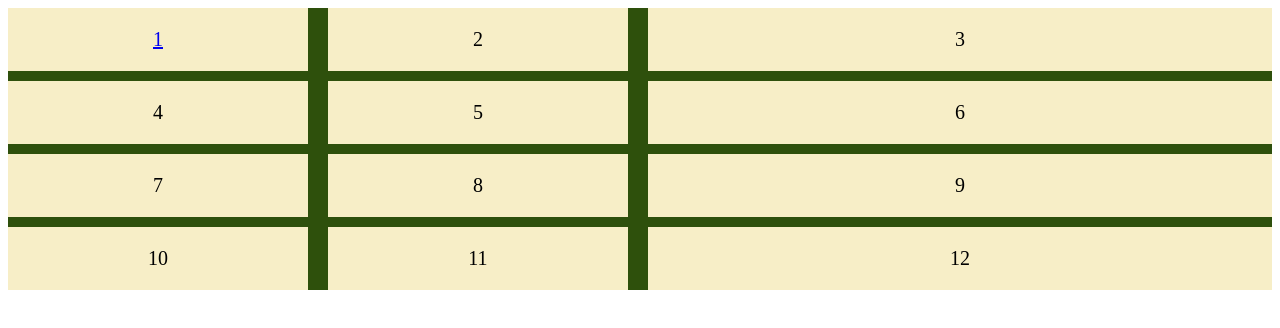
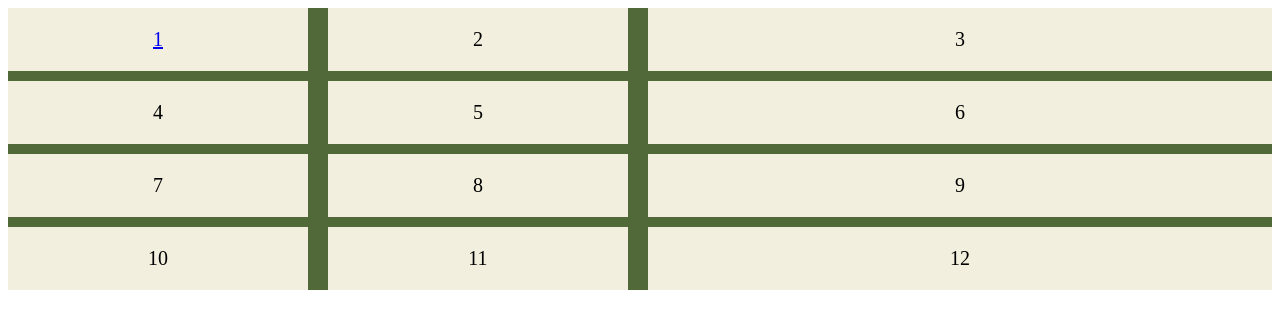
Before and after one commit to BSrestha/BSrestha.github.io, a plain HTML site: page index.html in a window 1280 px wide. Drawn offline with Linux system fonts and the light colour scheme.

Commit message:
changed color 2

```diff
--- a/index.html
+++ b/index.html
@@ -7,7 +7,7 @@
              </title>
              <style>
               #container{
-                background-color:rgb(46, 80, 12);
+                background-color:rgb(81, 105, 57);
 
                 display: grid;
                 grid-column-gap:20px;
@@ -17,7 +17,7 @@
               }
               #container>div,a
               {
-                  background-color: rgb(247, 238, 199);
+                  background-color: rgb(243, 239, 222);
                   font-size: 20px;
                   padding:20px;
                   text-align: center;
```
